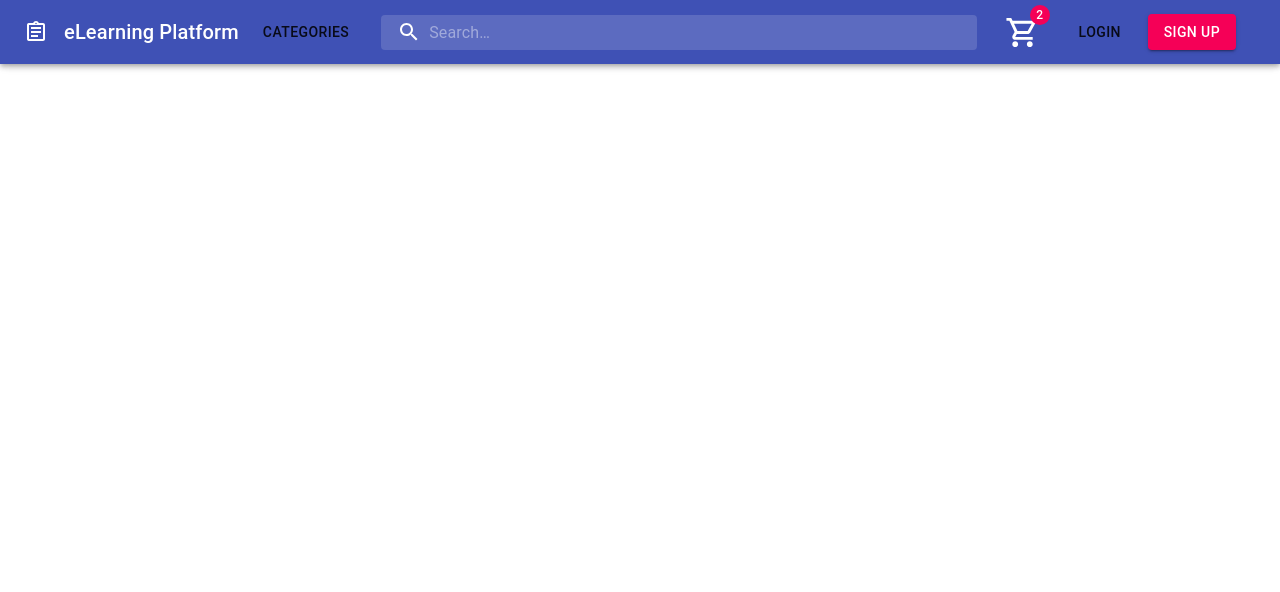
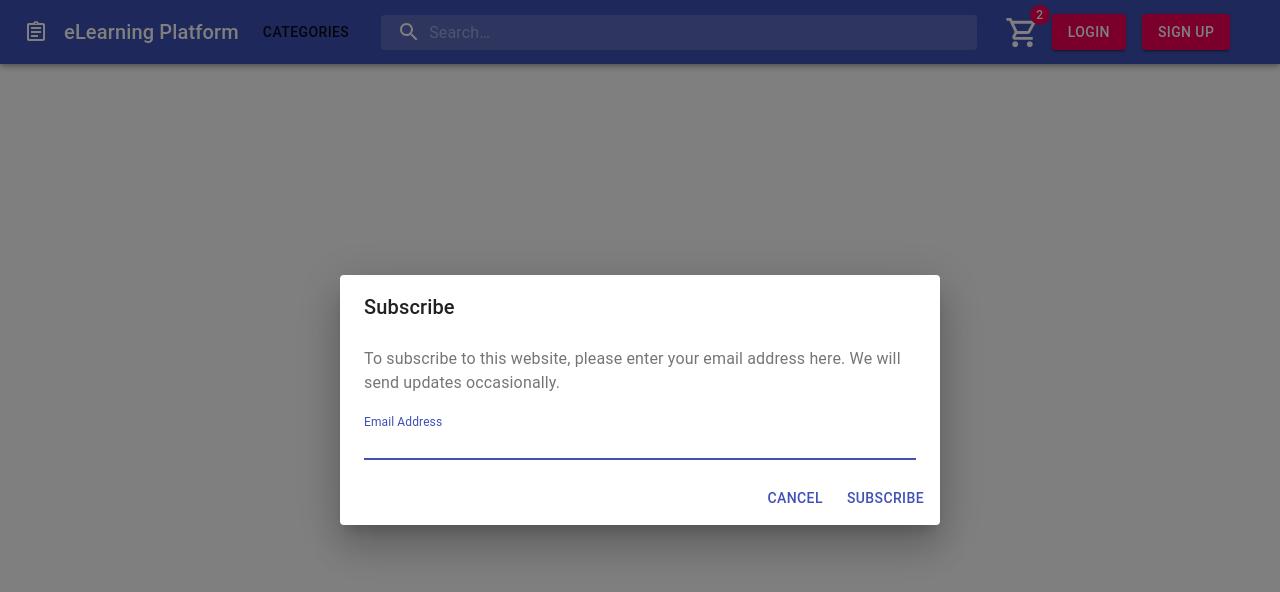
Before and after one commit to rachel-fischoff/udemy_clone, a React (Create React App) app: page / in a window 1280 px wide. Both pictures are taken after a click on the button "LOGIN". Shown: the top 592 px of the page. Built offline with nearby package versions, Linux system fonts and the light colour scheme; the HTML template or start-up script is replaced by a standard one.

Commit message:
with login button linking to form dialog (login.js)

```diff
--- /dev/null
+++ b/src/components/login.js
@@ -0,0 +1,61 @@
+import React from "react";
+import Button from "@material-ui/core/Button";
+import TextField from "@material-ui/core/TextField";
+import Dialog from "@material-ui/core/Dialog";
+import DialogActions from "@material-ui/core/DialogActions";
+import DialogContent from "@material-ui/core/DialogContent";
+import DialogContentText from "@material-ui/core/DialogContentText";
+import DialogTitle from "@material-ui/core/DialogTitle";
+import {makeStyles} from '@material-ui/styles'
+
+const useStyles = makeStyles((theme) => ({
+    button: { marginLeft: theme.spacing(2) }, }) )
+
+export default function FormDialog() {
+  const [open, setOpen] = React.useState(false);
+
+  const handleClickOpen = () => {
+    setOpen(true);
+  };
+
+  const handleClose = () => {
+    setOpen(false);
+  };
+
+  return (
+    <div>
+      <Button color="secondary" variant="contained" onClick={handleClickOpen}>
+        LOGIN
+      </Button>
+      <Dialog
+        open={open}
+        onClose={handleClose}
+        aria-labelledby="form-dialog-title"
+      >
+        <DialogTitle id="form-dialog-title">Subscribe</DialogTitle>
+        <DialogContent>
+          <DialogContentText>
+            To subscribe to this website, please enter your email address here.
+            We will send updates occasionally.
+          </DialogContentText>
+          <TextField
+            autoFocus
+            margin="dense"
+            id="name"
+            label="Email Address"
+            type="email"
+            fullWidth
+          />
+        </DialogContent>
+        <DialogActions>
+          <Button onClick={handleClose} color="primary">
+            Cancel
+          </Button>
+          <Button onClick={handleClose} color="primary">
+            Subscribe
+          </Button>
+        </DialogActions>
+      </Dialog>
+    </div>
+  );
+}
--- a/src/components/main_nav_bar_home.js
+++ b/src/components/main_nav_bar_home.js
@@ -10,20 +10,15 @@
 import MenuItem from "@material-ui/core/MenuItem";
 import Menu from "@material-ui/core/Menu";
 import SearchIcon from "@material-ui/icons/Search";
-import AccountCircle from "@material-ui/icons/AccountCircle";
-import MailIcon from "@material-ui/icons/Mail";
-import NotificationsIcon from "@material-ui/icons/Notifications";
-import MoreIcon from "@material-ui/icons/MoreVert";
 import AssignmentOutlinedIcon from "@material-ui/icons/AssignmentOutlined";
-import FavoriteBorderOutlinedIcon from "@material-ui/icons/FavoriteBorderOutlined";
 import ShoppingCartOutlinedIcon from "@material-ui/icons/ShoppingCartOutlined";
-import Avatar from "@material-ui/core/Avatar";
+import FormDialog from "./login";
 
 const useStyles = makeStyles((theme) => ({
   root: {
     flexGrow: 1,
     display: "flex",
-    width: '100%',
+    width: "100%",
     zIndex: 1,
   },
   grow: {
@@ -151,7 +146,7 @@
 
   return (
     <div className={classes.root}>
-      <AppBar >
+      <AppBar>
         <Toolbar>
           <AssignmentOutlinedIcon className={classes.menuButton} />
 
@@ -175,7 +170,7 @@
             // TODO: implement an anchorOrigin where the menu drops down --
             anchorOrigin={{
               vertical: "bottom",
-              horizontal: "left"
+              horizontal: "left",
             }}
             getContentAnchorEl={null}
             keepMounted
@@ -205,14 +200,15 @@
               <ShoppingCartOutlinedIcon fontSize="large" />
             </Badge>
           </IconButton>
-          <Button
+          {/* <Button
             className={classes.button}
             aria-controls="simple-menu"
             aria-haspopup="true"
             // onClick = {doSomething}
           >
             LOGIN
-          </Button>
+          </Button> */}
+          <FormDialog />
           <Button
             className={classes.button}
             aria-controls="simple-menu"
@@ -223,7 +219,6 @@
           >
             SIGN UP
           </Button>
-
         </Toolbar>
       </AppBar>
       {/* {renderMenu} */}
```
Also changed, not shown: src/components/sign_up.js (added). Lines whose indentation alone changed are shown as unchanged.
